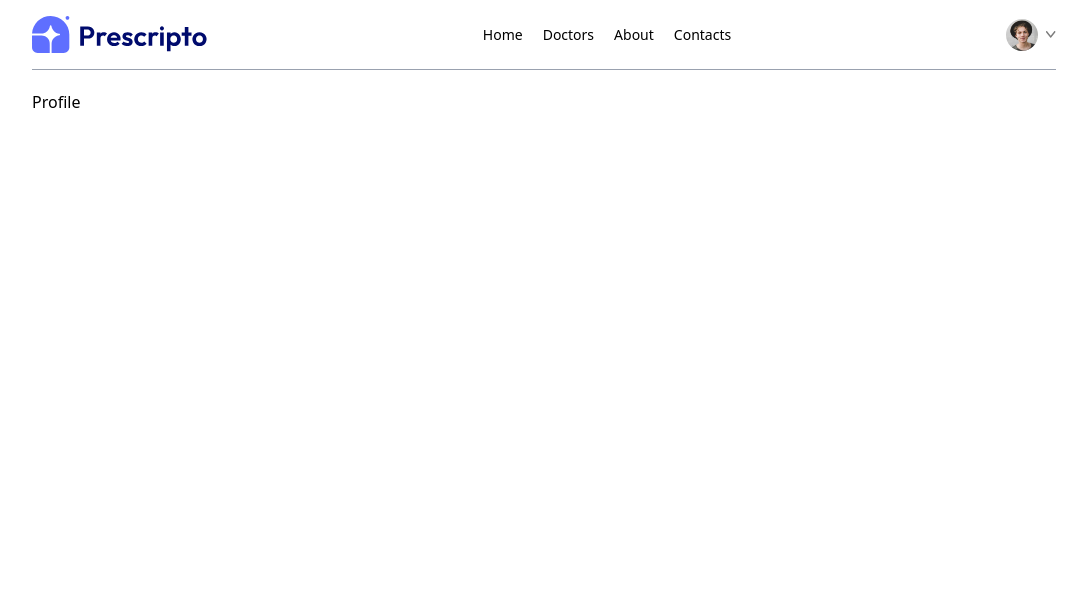
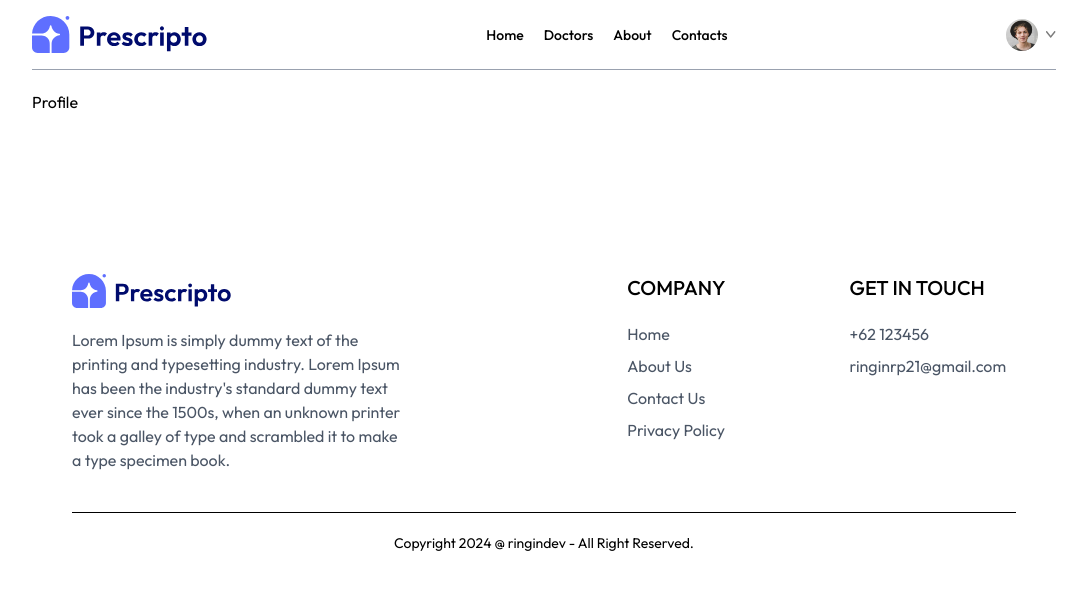
Before and after one commit to ringinrp/fe-mern-appointment, a React (Vite) app: page /profile in a window 1280 px wide. Shown: the top 590 px of the page, without its empty margins (96-1183 px from the left). Built offline with nearby package versions, Linux system fonts and the light colour scheme; the HTML template or start-up script is replaced by a standard one.

Commit message:
update: add footer, import font

```diff
--- a/src/App.jsx
+++ b/src/App.jsx
@@ -9,6 +9,7 @@
 import MyAppointments from './pages/MyAppointments'
 import Navbar from './components/Navbar'
 import Contacts from './pages/Contacts'
+import Footer from './components/Footer'
 
 const App = () => {
   return (
@@ -25,6 +26,7 @@
           <Route path='/contacts' element={<Contacts />} />
           <Route path='/profile' element={<Profile />} />
         </Routes>
+        <Footer />
     </div>
   )
 }
--- /dev/null
+++ b/src/components/Footer.jsx
@@ -0,0 +1,42 @@
+import React from 'react'
+import { assets } from '../assets/assets_frontend/assets'
+
+const Footer = () => {
+  return (
+    <div className='md:mx-10'>
+        <div className='flex flex-col sm:grid grid-cols-[3fr_1fr_1fr] gap-14 my-10 mt-40 text0-sm'>
+            {/* left section */}
+            <div>
+                <img className='mb-5 w-40 ' src={assets.logo} alt=''/>
+                <p className='w-full md:w-2/3 text-gray-600 leading-6'>Lorem Ipsum is simply dummy text of the printing and typesetting industry. Lorem Ipsum has been the industry's standard dummy text ever since the 1500s, when an unknown printer took a galley of type and scrambled it to make a type specimen book.</p>
+            </div>
+            {/* Center section */}
+            <div>
+                <p className='text-xl font-medium mb-5'>COMPANY</p>
+                <ul className='flex flex-col gap-2 text-gray-600'>
+                    <li>Home</li>
+                    <li>About Us</li>
+                    <li>Contact Us</li>
+                    <li>Privacy Policy</li>
+                </ul>
+            </div>
+            {/* Right section */}
+            <div>
+                <p className='text-xl font-medium mb-5'>GET IN TOUCH</p>
+                <ul className='flex flex-col gap-2 text-gray-600'>
+                    <li>+62 123456</li>
+                    <li>ringinrp21@gmail.com</li>
+                </ul>
+            </div>
+        </div>
+
+        {/* Copy right */}
+        <div>
+            <hr/>
+            <p className='py-5 text-sm text-center mb-3'>Copyright 2024 @ ringindev - All Right Reserved.</p>
+        </div>
+    </div>
+  )
+}
+
+export default Footer
--- a/src/index.css
+++ b/src/index.css
@@ -1,4 +1,9 @@
+@import url("https://fonts.googleapis.com/css2?family=Outfit:wght@100..900&family=Plus+Jakarta+Sans:ital,wght@0,200..800;1,200..800&display=swap");
 @import "tailwindcss";
+
+* {
+  font-family: Outfit;
+}
 
 .active hr {
   @apply block;
```
